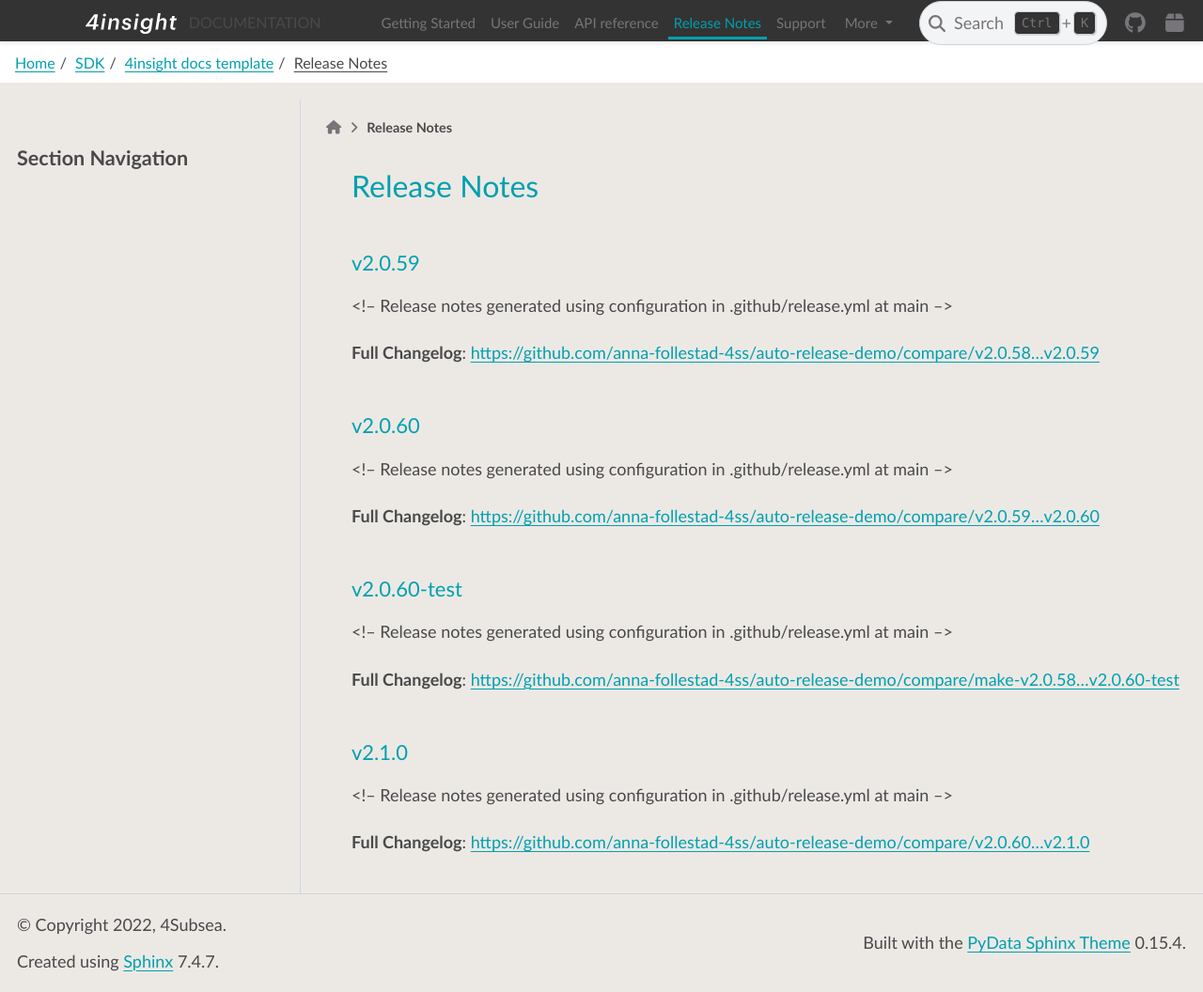
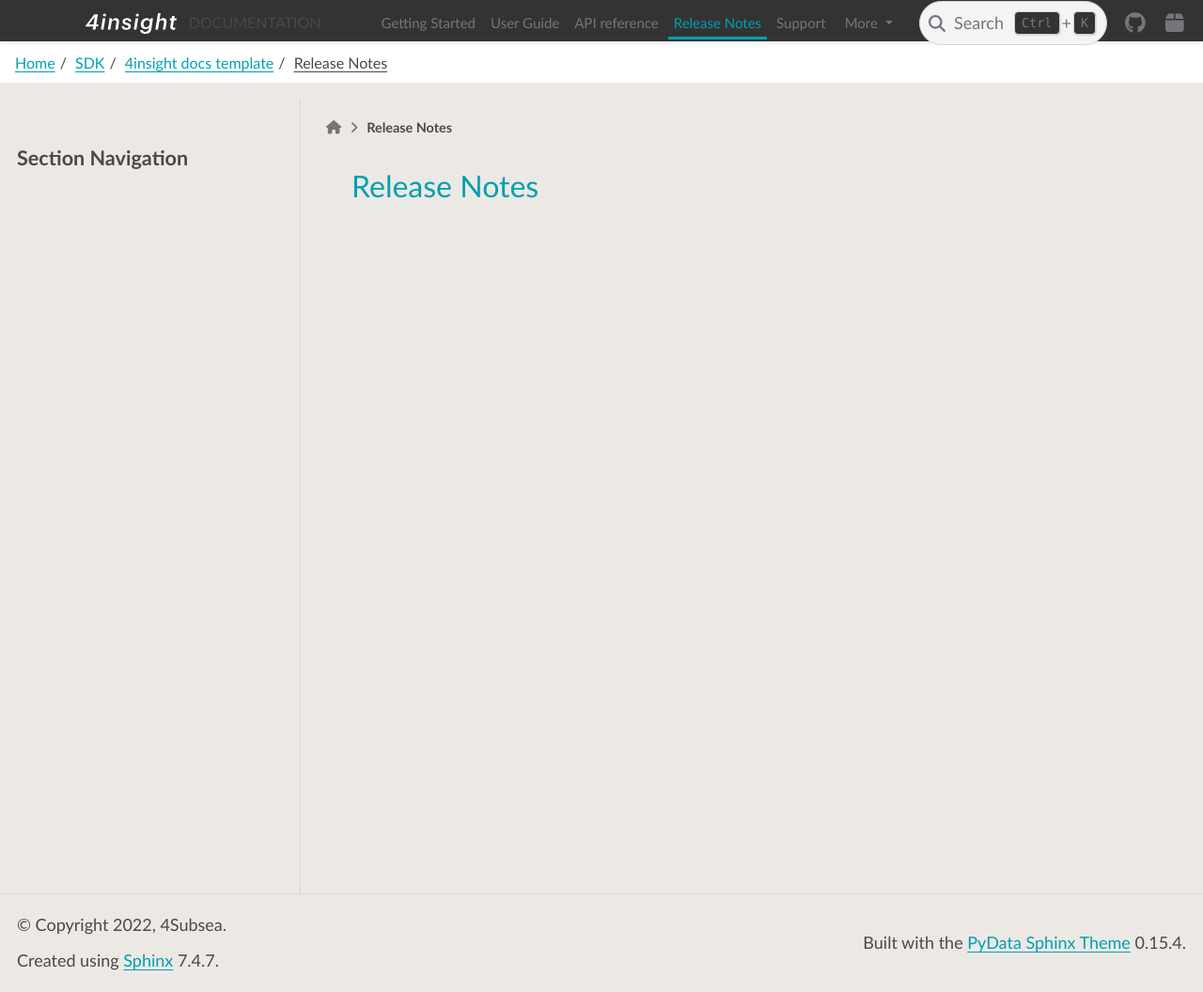
Before and after one commit to anna-follestad-4ss/auto-release-demo, a Sphinx documentation site: the page built from docs/release_notes.rst, in a window 1280 px wide and 1056 px high. Shown: the whole window at 94% size. Built offline with Sphinx 7.4.7 and the PyData theme 0.15.4, drawn with Linux system fonts in a browser that asks for light colours.

Commit message:
Update release_notes.rst

```diff
--- a/docs/release_notes.rst
+++ b/docs/release_notes.rst
@@ -1,41 +1,2 @@
 Release Notes
 =============
-
-v2.0.59
-------------------------------
-
-<!-- Release notes generated using configuration in .github/release.yml at main -->
-
-
-
-**Full Changelog**: https://github.com/anna-follestad-4ss/auto-release-demo/compare/v2.0.58...v2.0.59
-
-
-v2.0.60
-------------------------------
-
-<!-- Release notes generated using configuration in .github/release.yml at main -->
-
-
-
-**Full Changelog**: https://github.com/anna-follestad-4ss/auto-release-demo/compare/v2.0.59...v2.0.60
-
-
-v2.0.60-test
-------------------------------
-
-<!-- Release notes generated using configuration in .github/release.yml at main -->
-
-
-
-**Full Changelog**: https://github.com/anna-follestad-4ss/auto-release-demo/compare/make-v2.0.58...v2.0.60-test
-
-
-v2.1.0
-------------------------------
-
-<!-- Release notes generated using configuration in .github/release.yml at main -->
-
-
-
-**Full Changelog**: https://github.com/anna-follestad-4ss/auto-release-demo/compare/v2.0.60...v2.1.0
```
